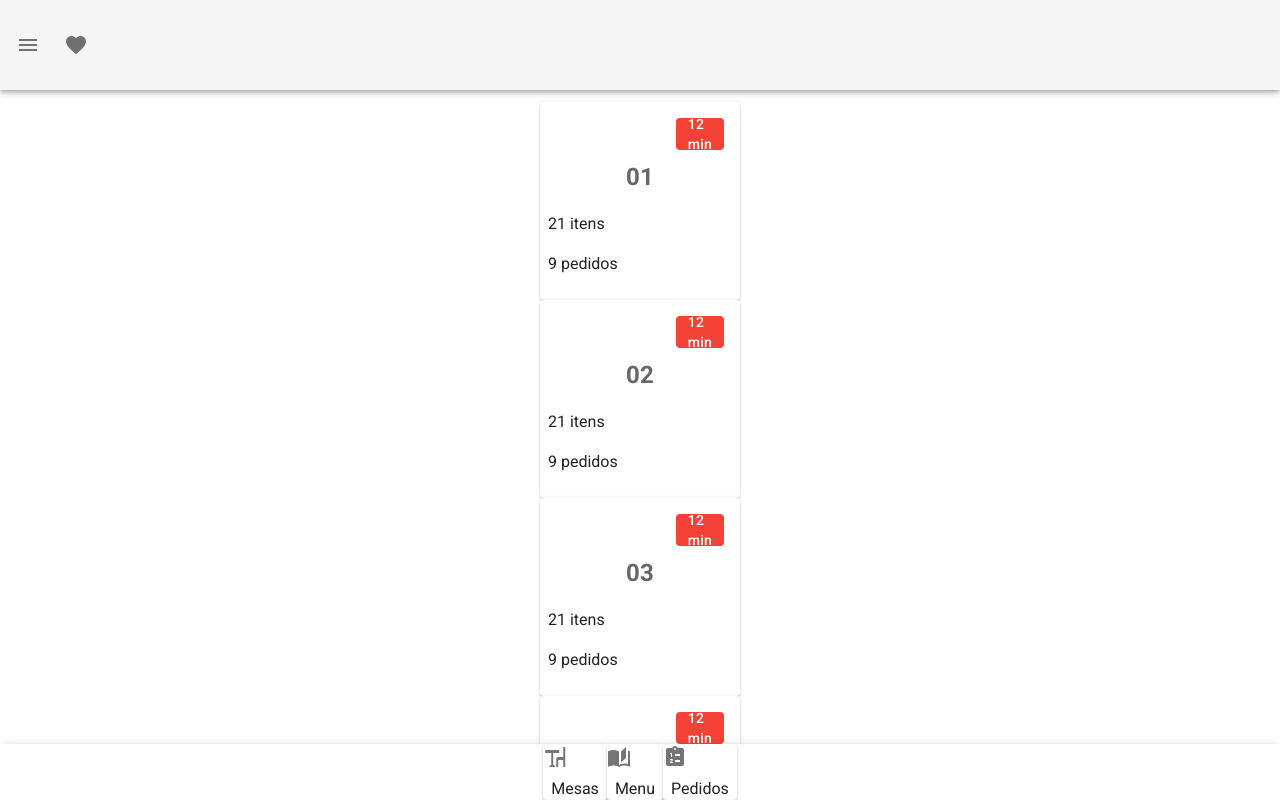
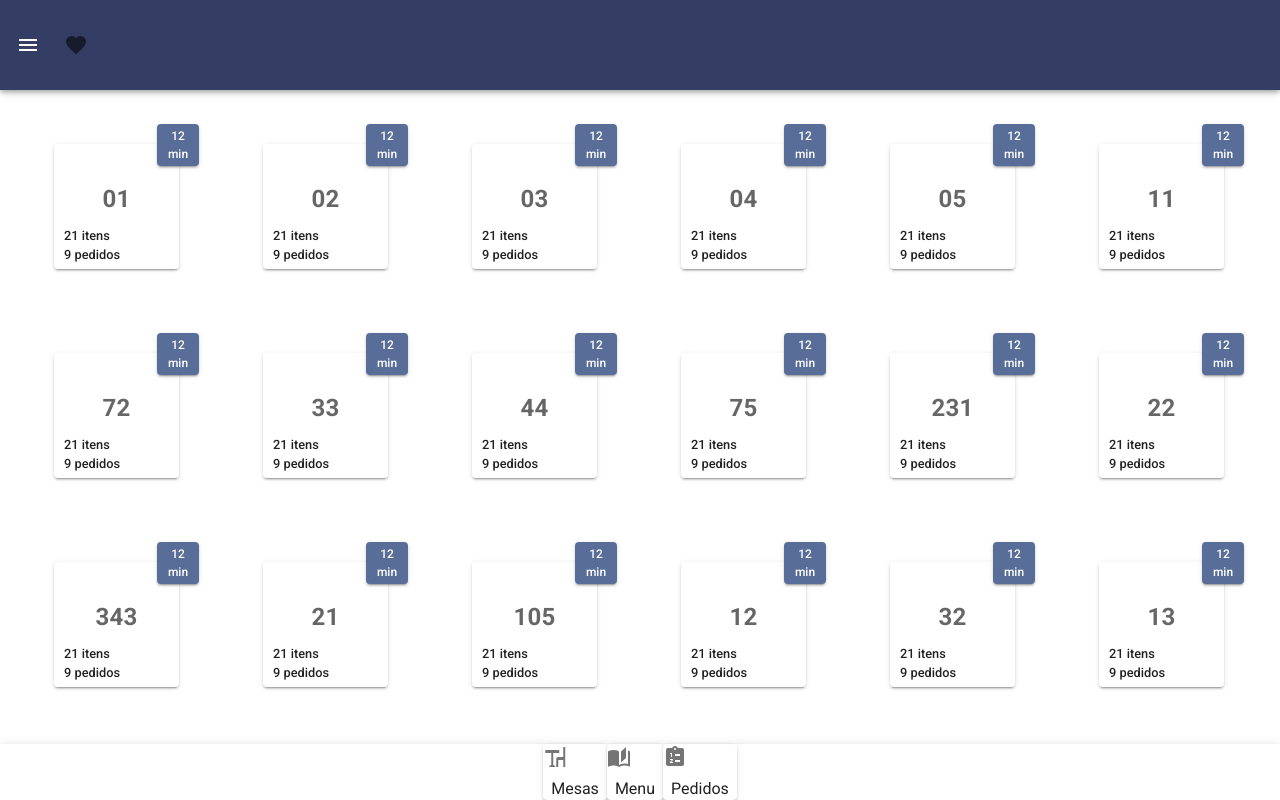
Before and after one commit to joaaogui/pdv, a Vue app: page /#/ in a window 1280 px wide. Shown: the top 800 px of the page. Built offline with nearby package versions, Linux system fonts and the light colour scheme.

Commit message:
New basge component

```diff
--- a/src/App.vue
+++ b/src/App.vue
@@ -2,14 +2,9 @@
   <v-app>
     <RightSidebar v-if="rightSidebar"/>
     <LeftSidebar v-if="leftSidebar"/>
-    <div>
-      <Navbar/>
-    </div>
-    <!-- Sizes your content based upon application components -->
+    <Navbar/>
     <v-content>
-      <!-- Provides the application the proper gutter -->
       <v-container fluid>
-        <!-- If using vue-router -->
         <router-view/>
       </v-container>
     </v-content>
--- a/src/components/Cards.vue
+++ b/src/components/Cards.vue
@@ -1,47 +1,59 @@
 <template>
-  <div>
-    <v-card
-      v-for="card in cards"
-      :key="card"
-      max-width="200"
-      max-height="200"
-      class="mx-auto"
-    >
-      <v-card-title>
-        <v-spacer/>
-        <v-chip
-          color="red"
-          text-color="white"
-          label
-        >
-          12 <br> min
-        </v-chip>
-      </v-card-title>
-      <v-card-text class="main-content">
-        {{card}}
-      </v-card-text>
-
-      <v-card-actions style="display: block">
-        <p>21 itens</p>
-        <p>9 pedidos</p>
-      </v-card-actions>
-    </v-card>
-  </div>
+  <v-container fluid>
+    <v-row>
+      <v-col cols="auto" v-for="card in cards" :key="card">
+        <v-card class="card">
+          <TimeCard/>
+          <v-card-text class="main-content">
+            {{card}}
+          </v-card-text>
+          <div class="footer">
+            21 itens
+            <br>
+            9 pedidos
+          </div>
+        </v-card>
+      </v-col>
+    </v-row>
+  </v-container>
 </template>
 
 <script>
+  import TimeCard from './TimeCard'
+
   export default {
     name: 'Cards',
+    components: {
+      TimeCard
+    },
     data: () => ({
-      cards: ['01', '02', '03', '04', '05', '11', '02', '03', '04', '05', '01', '02', '03', '04', '05', '01', '02', '03', '04', '05', '01', '02', '03', '04', '05',]
+      cards: ['01', '02', '03', '04', '05', '11', '72', '33', '44', '75', '231', '22', '343', '21', '105', '12', '32', '13', '43', '53', '91', '92', '93', '94', '95',]
     }),
   }
 </script>
 
-<style scoped>
-.main-content{
-  font-size: 24px;
-  font-weight: bold;
-  text-align: center;
-}
+<style scoped lang="scss">
+  .main-content {
+    font-size: $card-table-main-content-font-size;
+    font-weight: $card-table-main-content-font-weight;
+    text-align: $card-table-main-content-text-align;
+    padding-top: 35%;
+  }
+
+  .footer {
+    font-size: $card-table-footer-font-size;
+    font-weight: 500;
+    display: block;
+    margin-left: 10px;
+    margin-bottom: 10px;
+    padding-bottom: 10px;
+  }
+
+  .card {
+    height: 125px;
+    width: 125px;
+    margin: 30px;
+    position: relative;
+  }
+
 </style>
--- a/src/components/Navbar.vue
+++ b/src/components/Navbar.vue
@@ -1,10 +1,12 @@
 <template>
-  <v-app-bar app height="90px">
-    <v-app-bar-nav-icon @click="toggleLeftSidebar"/>
-    <v-btn @click="toggleRightSidebar" icon>
-      <v-icon>mdi-heart</v-icon>
-    </v-btn>
-  </v-app-bar>
+  <div>
+    <v-app-bar app height="90px" color="#343d63">
+      <v-app-bar-nav-icon color="white" @click="toggleLeftSidebar"/>
+      <v-btn @click="toggleRightSidebar" icon>
+        <v-icon>mdi-heart</v-icon>
+      </v-btn>
+    </v-app-bar>
+  </div>
 </template>
 
 <script>
--- /dev/null
+++ b/src/components/TimeCard.vue
@@ -0,0 +1,35 @@
+<template>
+  <v-card class="container">
+    <div class="text">
+      12 <br> min
+    </div>
+  </v-card>
+</template>
+
+<script>
+    export default {
+        name: 'TimeCard'
+    }
+</script>
+
+<style scoped>
+  .container {
+    width: 42px;
+    height: 42px;
+    display: flex;
+    justify-content: center;
+    align-items: center;
+    background-color: #586e98;
+    position: absolute;
+    right: -20px;
+    top: -20px;
+  }
+
+  .text {
+    font-size: 0.75em;
+    color: white;
+    font-weight: 500;
+    text-align: center;
+  }
+
+</style>
--- a/src/plugins/vuetify.js
+++ b/src/plugins/vuetify.js
@@ -4,4 +4,14 @@ import Vuetify from 'vuetify/lib'
 Vue.use(Vuetify)
 
 export default new Vuetify({
+  theme: {
+    themes: {
+      light: {
+        primary: '#3f51b5',
+        secondary: '#000',
+        accent: '#8c9eff',
+        error: '#b71c1c',
+      },
+    },
+  },
 })
--- /dev/null
+++ b/src/scss/variables.scss
@@ -0,0 +1,7 @@
+$card-table-main-content-font-size: 1.5em;
+$card-table-main-content-font-weight: bold;
+$card-table-main-content-text-align: center;
+
+$card-table-footer-font-size: 0.8em;
+
+$card-border-radius: 6px;
--- a/vue.config.js
+++ b/vue.config.js
@@ -1,5 +1,12 @@
 module.exports = {
-  "transpileDependencies": [
-    "vuetify"
-  ]
+  'transpileDependencies': [
+    'vuetify'
+  ],
+  css: {
+    loaderOptions: {
+      scss: {
+        prependData: `@import "@/scss/variables.scss";`
+      }
+    }
+  }
 }
```
